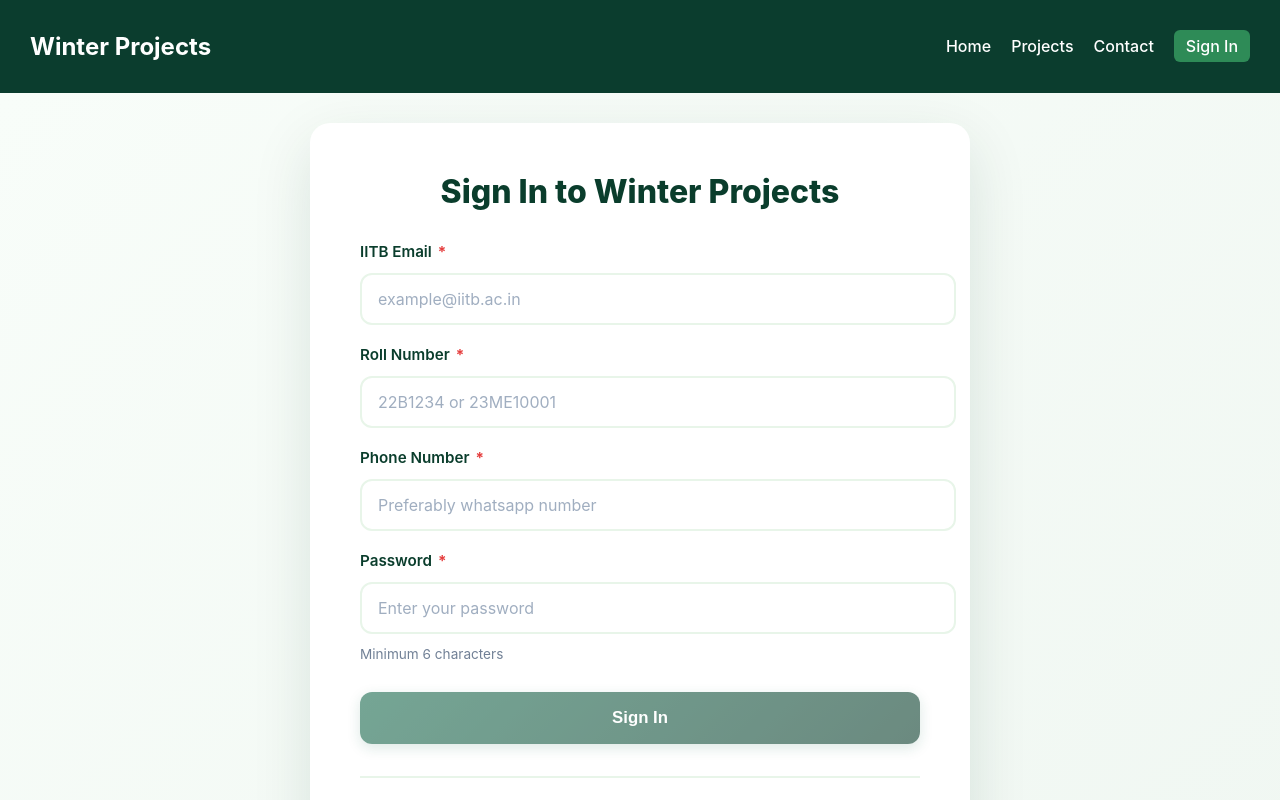
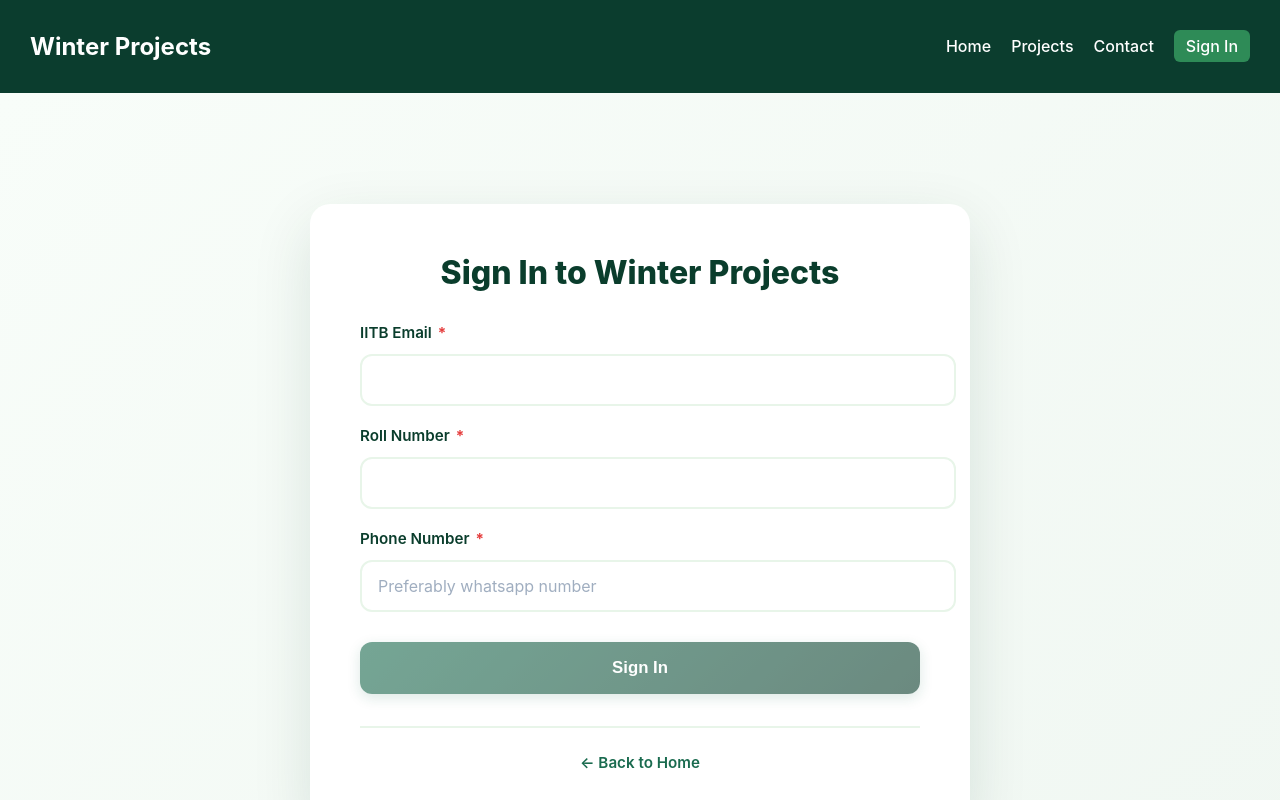
Before and after one commit to deevena30/winter-projects, a React (Vite) app: page /signin in a window 1280 px wide. Shown: the top 800 px of the page. Built offline with nearby package versions, Linux system fonts and the light colour scheme.

Commit message:
Fix sigin page password feild removed

```diff
--- a/src/pages/SignIn.jsx
+++ b/src/pages/SignIn.jsx
@@ -13,7 +13,6 @@
     email: "",
     rollNumber: "",
     phone: "",
-    password: "",
     projectId: null,
     projectTitle: null
   });
@@ -76,16 +75,15 @@
   };
 
   const validatePhone = (phone) => /^[6-9]\d{9}$/.test(phone);
-  const validatePassword = (password) => password.length >= 6;
 
   const handleSubmit = async (e) => {
     e.preventDefault();
     setError("");
 
-    const { email, rollNumber, phone, password, projectId } = formData;
+    const { email, rollNumber, phone, projectId } = formData;
 
     // Check if at least one identifier is provided
-    if ((!email.trim() && !rollNumber.trim()) || !phone.trim() || !password.trim()) {
+    if ((!email.trim() && !rollNumber.trim()) || !phone.trim()) {
       setError("Please fill all required fields");
       return;
     }
@@ -107,11 +105,6 @@
       return;
     }
 
-    if (!validatePassword(password)) {
-      setError("Password must be at least 6 characters");
-      return;
-    }
-
     setLoading(true);
 
     try {
@@ -125,7 +118,6 @@
         rollNumber: rollNumber.trim() || null,
         phone,
         projectId,
-        password,
         timestamp: new Date().toISOString()
       });
 
@@ -181,7 +173,6 @@
       email: "",
       rollNumber: "",
       phone: "",
-      password: "",
       projectId: null,
       projectTitle: null
     });
@@ -242,13 +233,6 @@
                 )}
               </div>
             </div>
-
-            {userData.registeredAt && (
-              <div className={styles.infoItem}>
-                <strong>Member Since:</strong>
-                <span>{new Date(userData.registeredAt).toLocaleDateString()}</span>
-              </div>
-            )}
           </div>
 
           <div className={styles.buttonGroup}>
@@ -284,8 +268,7 @@
         </h2>
 
         {formData.projectId && formData.projectTitle && (
-          <div className={styles.projectNotice}>
-            <span>📚</span> {formData.projectTitle}
+          <div className={styles.projectNotice}> {formData.projectTitle}
           </div>
         )}
 
@@ -304,7 +287,7 @@
               name="email"
               value={formData.email}
               onChange={handleChange}
-              placeholder="example@iitb.ac.in"
+              placeholder=" "
               className={styles.input}
               disabled={loading}
               autoComplete="email"
@@ -319,7 +302,7 @@
               name="rollNumber"
               value={formData.rollNumber}
               onChange={handleChange}
-              placeholder="22B1234 or 23ME10001"
+              placeholder=" "
               className={styles.input}
               disabled={loading}
               autoComplete="off"
@@ -342,23 +325,6 @@
             />
           </div>
 
-          <div className={styles.inputGroup}>
-            <label htmlFor="password">Password <span className={styles.required}>*</span></label>
-            <input
-              type="password"
-              id="password"
-              name="password"
-              value={formData.password}
-              onChange={handleChange}
-              placeholder="Enter your password"
-              className={styles.input}
-              disabled={loading}
-              required
-              autoComplete="current-password"
-            />
-            <small className={styles.helperText}>Minimum 6 characters</small>
-          </div>
-
           <button
             type="submit"
             className={styles.submitButton}
@@ -369,7 +335,6 @@
         </form>
 
         <div className={styles.footer}>
-          <p>Don't have an account? Sign up above!</p>
           <Link to="/" className={styles.link}>← Back to Home</Link>
         </div>
       </div>
```
Also changed, not shown: 1 other file (tests, documents, lock files or other folders).
